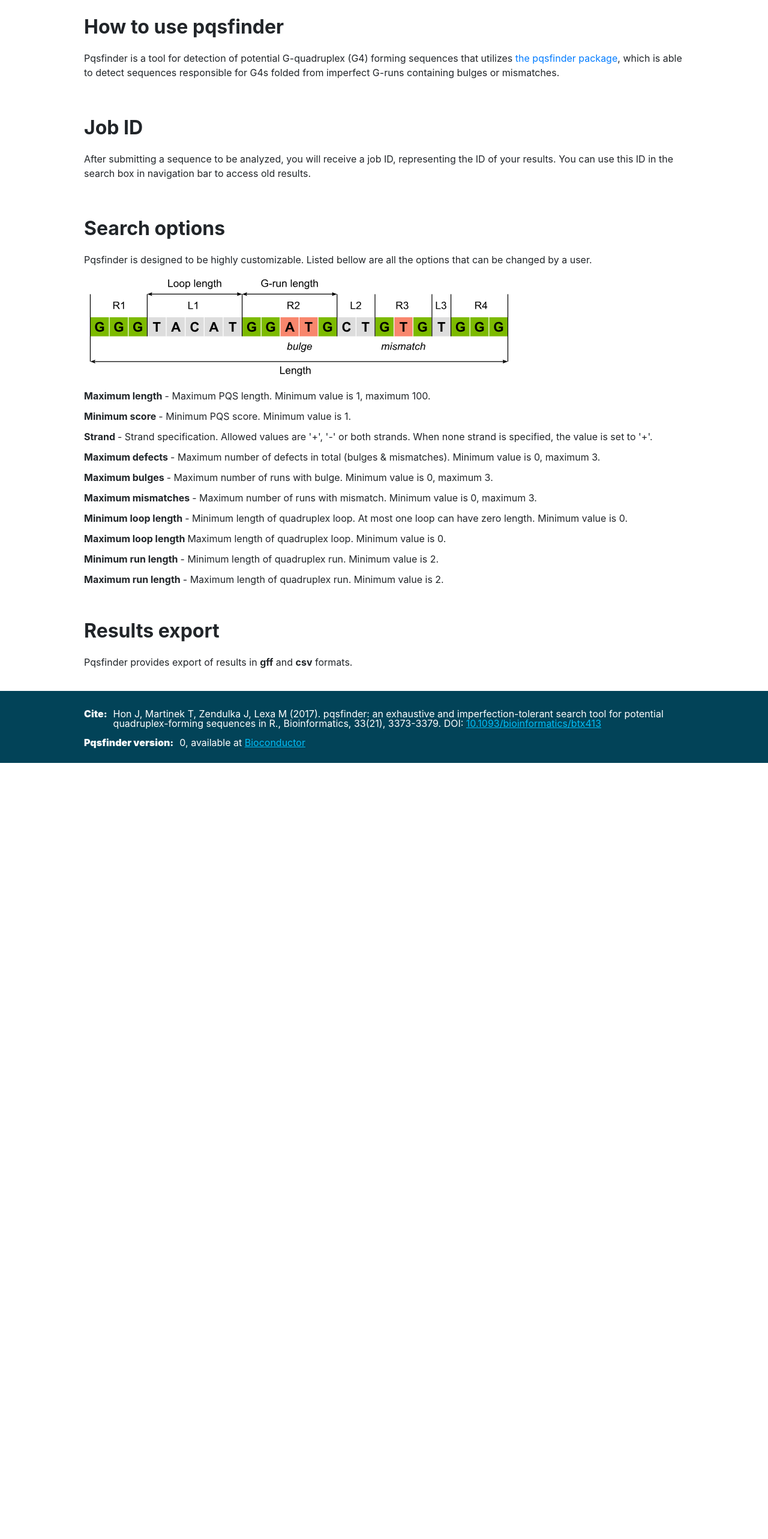
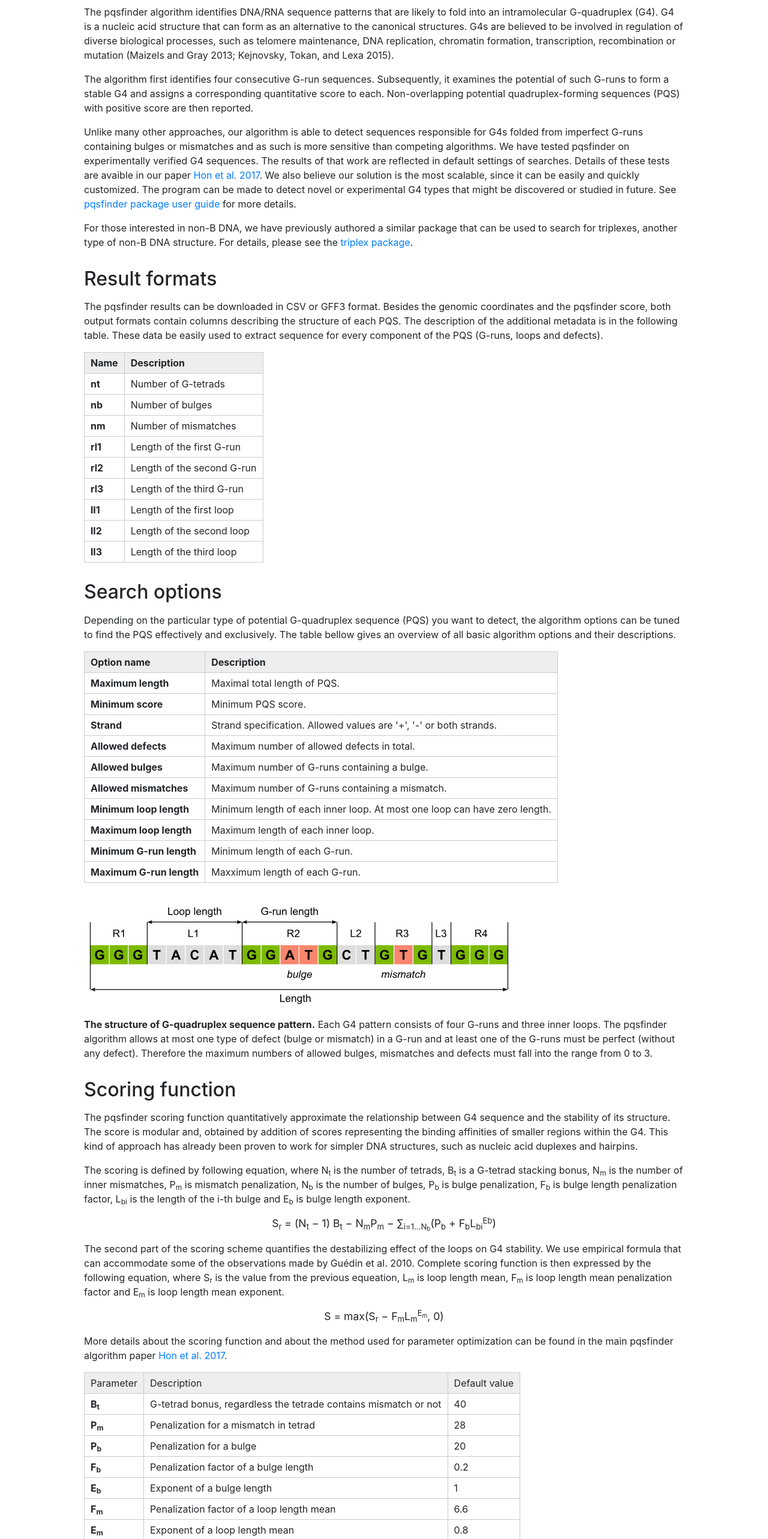
Before and after one commit to dominicenka/pqsfinder-frontend, a React (Create React App) app: page /help in a window 1280 px wide. Shown: the part 160-2726 px from the top of the page at 60% size. Before the commit the page ends 1432 px from the top, so only its background shows below. Built offline with nearby package versions, Linux system fonts and the light colour scheme; no server answers; what flux would draw is missing.

Commit message:
improved help page and some typos

```diff
--- a/src/App.css
+++ b/src/App.css
@@ -20,12 +20,23 @@
     height:100%;
 }
 
-h1 {
+div h1 {
     width: 100%;
-    text-align: center;
+    text-align: left;
     padding-top: 5px;
+    padding-bottom: 15px;
     max-width: 1000px;
     margin: auto;
+}
+
+div h1.mw {
+    text-align: center;
+}
+
+div h2 {
+    text-align: left;
+    margin-bottom: 15px;
+    margin-top: 30px;
 }
 
 .row {
--- a/src/App.js
+++ b/src/App.js
@@ -104,7 +104,7 @@
 								DOI: <a href="https://dx.doi.org/10.1093/bioinformatics/btx413" target="_blank" rel="noopener noreferrer">10.1093/bioinformatics/btx413</a></p>
 						</div>
 						<div className="version">
-						<p className="text">Pqsfinder version: </p>
+						<p className="text">Version of pqsfinder package: </p>
 							<p className="version-text">
 								{this.state.version},
 								available at <a href="https://bioconductor.org/packages/release/bioc/html/pqsfinder.html" target="_blank" rel="noopener noreferrer">Bioconductor</a>
--- a/src/components/DNAInput.js
+++ b/src/components/DNAInput.js
@@ -117,9 +117,8 @@
                 </div>
                 <div className='pqsText'>
                     <p className="card-text">
-                    Pqsfinder is able to detect potential G4s folded from imperfect G-runs containing bulges or mismatches or G4s having long loops. Pqsfinder uses easy-interpretable scoring function fitted on G4 sequencing data to estimate the stability of the G4.
-                    </p>
-                    <p className="card-text"><strong>Note:</strong> Although both DNA and RNA sequences are supported, the pqsfinder scoring function was trained and validated primarily on DNA sequences. More details can be found in <a href="https://dx.doi.org/10.1093/bioinformatics/btx413" target="_blank" rel="noopener noreferrer">Hon et al. 2017</a>.</p>
+                    The pqsfinder web application predicts potential G4s folded from imperfect G-runs containing bulges or mismatches or G4s having long loops. It uses the most recent <a href="https://bioconductor.org/packages/release/bioc/html/pqsfinder.html" target="_blank" rel="noopener noreferrer">pqsfinder package</a> that uses easy-interpretable scoring function fitted on G4 sequencing data to estimate the stability of the G4.</p>
+                    <p className="card-text">Both DNA and RNA sequences are supported. However, the pqsfinder scoring function was trained and validated primarily on DNA sequences. More details can be found in <a href="https://dx.doi.org/10.1093/bioinformatics/btx413" target="_blank" rel="noopener noreferrer">Hon et al. 2017</a>.</p>
                 </div>
             </div>
         )
--- a/src/components/Options.js
+++ b/src/components/Options.js
@@ -163,6 +163,7 @@
                         <div className="row">
                             <div className="col-md-12">
                                 <p><img src={optsImg} alt="options explained" className="optsImg"></img></p>
+                                <p className="optsCaption"><strong>The structure of G-quadruplex sequence pattern.</strong> Each G4 pattern consists of four G-runs and three inner loops. The pqsfinder algorithm allows at most one type of defect (bulge or mismatch) in a G-run and at least one of the G-runs must be perfect (without any defect). Therefore the maximum numbers of allowed bulges, mismatches and defects must fall into the range from 0 to 3.</p>
                                 <p>More details about search options and the scoring function can be found at the <NavLink to="/help">Help page</NavLink>.</p>
                             </div>
                         </div>
--- a/src/components/ResultsHeader.js
+++ b/src/components/ResultsHeader.js
@@ -10,7 +10,7 @@
                             <div className="card-body results-header-body">
                                 <div className="header-content">
                                     <div className="job-id">
-                                        Job ID: {this.props.id} <br></br>
+                                        <strong>Job ID:</strong> {this.props.id} <br></br>
                                     </div>
                                     <div className="dropdown header-export">
                                         <button type="button" className="btn btn-info dropdown-toggle btn-padding-opt" id="dropdownMenuButton" data-toggle="dropdown" aria-haspopup="true" aria-expanded="false">Export all results as..</button>
@@ -20,6 +20,7 @@
                                         </div>
                                     </div>
                                 </div>
+                                    <p>Bookmark this page or save the job ID to access the results later.</p>
                             </div>
                     </div>
             </div>
--- a/src/pages/Help.css
+++ b/src/pages/Help.css
@@ -20,7 +20,25 @@
 .optsImg {
     width: 70%;
     margin-top: 20px;
+    margin-bottom: 5px;
+}
+
+.optsTable {
     margin-bottom: 20px;
+}
+
+.optsTable td {
+    border: 1px solid #ccc;
+    padding: 5px 10px 5px 10px;
+}
+
+.optsTable thead td {
+    background: #eee;
+}
+
+.equation {
+    text-align: center;
+    font-size: 110%;
 }
 
 .flex {
--- a/src/pages/Help.js
+++ b/src/pages/Help.js
@@ -9,79 +9,179 @@
         return <div className="body">
         <div className="help-wrapper">
             <h1>Help</h1>
-                <div className="question">
-                        <p className="h">How to use pqsfinder</p>
-                        <p className="text">
-                            Pqsfinder is a tool for detection of potential G-quadruplex (G4) forming sequences that utilizes
-                            <a href="https://bioconductor.org/packages/release/bioc/html/pqsfinder.html"> the pqsfinder package</a>,
-                            which is able to detect sequences responsible for G4s
-                            folded from  imperfect G-runs containing bulges or mismatches.
-                        </p>
-                </div>
-                <div className="question">
-                        <p className="h">Job ID</p>
-                        <p className="text">
-                            After submitting a sequence to be analyzed, you will receive a job ID, representing the ID of your results.
-                            You can use this ID in the search box in navigation bar to access old results.
-                        </p>
-                </div>
-                <div className="question">
-                        <p className="h">Search options</p>
-                        <div className="text">
-                            Pqsfinder is designed to be highly customizable. Listed bellow are all the options that
-                            can be changed by a user. <br></br>
-                            <div className="img-wrapper"><img src={optsImg} alt="options explained" className="optsImg"></img></div>
-                            <div className="flex">
-                                <span className="opt">Maximum  length </span> <p>- Maximum PQS length. Minimum value is 1, maximum  100.</p>
-                            </div>
-                            <div className="flex">
-                                <span className="opt">Minimum score</span>
-                                <p>- Minimum  PQS score. Minimum value is 1.</p>
-                            </div>
-                            <div className="flex">
-                                <span className="opt">Strand</span>
-                                <p>- Strand specification. Allowed values are '+', '-' or both strands. When none strand is specified, the value is set to '+'.</p>
-                            </div>
-                            <div className="flex">
-                                <span className="opt">Maximum  defects</span>
-                                <p>-  Maximum number of defects in total (bulges & mismatches). Minimum value is 0, maximum  3.</p>
-                            </div>
-                            <div className="flex">
-                                <span className="opt">Maximum  bulges</span>
-                                <p>
-                                - Maximum number of runs with bulge. Minimum value is 0, maximum  3.
-                                </p>
-                            </div>
-                            <div className="flex">
-                                <span className="opt">Maximum  mismatches</span>
-                                <p>
-                                - Maximum number of runs with mismatch. Minimum value is 0, maximum  3.
-                                </p>
-                            </div>
-                            <div className="flex">
-                                <span className="opt">Minimum loop length</span>
-                                <p>- Minimum  length of quadruplex loop. At most one loop can have zero length. Minimum value is 0.</p>
-                            </div>
-                            <div className="flex">
-                                <span className="opt">Maximum  loop length</span>
-                                Maximum length of quadruplex loop. Minimum value is 0.
-                            </div>
-                            <div className="flex">
-                                <span className="opt">Minimum run length</span>
-                                <p>- Minimum  length of quadruplex run. Minimum value is 2.</p>
-                            </div>
-                            <div className="flex">
-                                <span className="opt">Maximum  run length</span>
-                                <p>- Maximum length of quadruplex run. Minimum value is 2.</p>
-                            </div>
-                        </div>
-                </div>
-                <div className="question">
-                        <p className="h">Results export</p>
-                        <p className="text">
-                            Pqsfinder provides export of results in <b>gff</b> and <b>csv</b> formats.
-                        </p>
-                </div>
+                <p>The pqsfinder algorithm identifies DNA/RNA sequence patterns that are likely to fold into an intramolecular G-quadruplex (G4). G4 is a nucleic acid structure that can form as an alternative to the canonical structures. G4s are believed to be involved in regulation of diverse biological processes, such as telomere maintenance, DNA replication, chromatin formation, transcription, recombination or mutation (Maizels and Gray 2013; Kejnovsky, Tokan, and Lexa 2015).</p>
+
+                <p>The algorithm first identifies four consecutive G-run sequences. Subsequently, it examines the potential of such G-runs to form a stable G4 and assigns a corresponding quantitative score to each. Non-overlapping potential quadruplex-forming sequences (PQS) with positive score are then reported.</p>
+
+                <p>Unlike many other approaches, our algorithm is able to detect sequences responsible for G4s folded from imperfect G-runs containing bulges or mismatches and as such is more sensitive than competing algorithms. We have tested pqsfinder on experimentally verified G4 sequences. The results of that work are reflected in default settings of searches. Details of these tests are avaible in our paper <a href="https://dx.doi.org/10.1093/bioinformatics/btx413" target="_blank" rel="noopener noreferrer">Hon et al. 2017</a>. We also believe our solution is the most scalable, since it can be easily and quickly customized. The program can be made to detect novel or experimental G4 types that might be discovered or studied in future. See <a href="https://www.bioconductor.org/packages/release/bioc/vignettes/pqsfinder/inst/doc/pqsfinder.html" target="_blank" rel="noopener noreferrer">pqsfinder package user guide</a> for more details.</p>
+
+                <p>For those interested in non-B DNA, we have previously authored a similar package that can be used to search for triplexes, another type of non-B DNA structure. For details, please see the <a href="https://bioconductor.org/packages/release/bioc/html/pqsfinder.html" target="_blank" rel="noopener noreferrer">triplex package</a>.</p>
+
+                <h2>Result formats</h2>
+
+                <p>The pqsfinder results can be downloaded in CSV or GFF3 format. Besides the genomic coordinates and the pqsfinder score, both output formats contain columns describing the structure of each PQS. The description of the additional metadata is in the following table. These data be easily used to extract sequence for every component of the PQS (G-runs, loops and defects).</p>
+
+                <table class="optsTable">
+                <thead>
+                <tr>
+                    <td><strong>Name</strong></td>
+                    <td><strong>Description</strong></td>
+                </tr>
+                </thead>
+                <tr>
+                    <td><strong>nt</strong></td>
+                    <td>Number of G-tetrads</td>
+                </tr>
+                <tr>
+                    <td><strong>nb</strong></td>
+                    <td>Number of bulges</td>
+                </tr>
+                <tr>
+                    <td><strong>nm</strong></td>
+                    <td>Number of mismatches</td>
+                </tr>
+                <tr>
+                    <td><strong>rl1</strong></td>
+                    <td>Length of the first G-run</td>
+                </tr>
+                <tr>
+                    <td><strong>rl2</strong></td>
+                    <td>Length of the second G-run</td>
+                </tr>
+                <tr>
+                    <td><strong>rl3</strong></td>
+                    <td>Length of the third G-run</td>
+                </tr>
+                <tr>
+                    <td><strong>ll1</strong></td>
+                    <td>Length of the first loop</td>
+                </tr>
+                <tr>
+                    <td><strong>ll2</strong></td>
+                    <td>Length of the second loop</td>
+                </tr>
+                <tr>
+                    <td><strong>ll3</strong></td>
+                    <td>Length of the third loop</td>
+                </tr>
+                </table>
+
+                <h2>Search options</h2>
+                <p>Depending on the particular type of potential G-quadruplex sequence (PQS) you want to detect, the algorithm options can be tuned to find the PQS effectively and exclusively. The table bellow gives an overview of all basic algorithm options and their descriptions.</p>
+
+                <table className="optsTable">
+                <thead>
+                <tr>
+                <td><strong>Option name</strong></td>
+                <td><strong>Description</strong></td>
+                </tr>
+                </thead>
+                <tbody>
+                <tr class="odd">
+                <td><strong>Maximum length</strong></td>
+                <td>Maximal total length of PQS.</td>
+                </tr>
+                <tr class="even">
+                <td><strong>Minimum score</strong></td>
+                <td>Minimum PQS score.</td>
+                </tr>
+                <tr class="odd">
+                <td><strong>Strand</strong></td>
+                <td>Strand specification. Allowed values are '+', '-' or both strands.</td>
+                </tr>
+                <tr class="odd">
+                <td><strong>Allowed defects</strong></td>
+                <td>Maximum number of allowed defects in total.</td>
+                </tr>
+                <tr class="odd">
+                <td><strong>Allowed bulges</strong></td>
+                <td>Maximum number of G-runs containing a bulge.</td>
+                </tr>
+                <tr class="even">
+                <td><strong>Allowed mismatches</strong></td>
+                <td>Maximum number of G-runs containing a mismatch.</td>
+                </tr>
+                <tr class="odd">
+                <td><strong>Minimum loop length</strong></td>
+                <td>Minimum length of each inner loop. At most one loop can have zero length.</td>
+                </tr>
+                <tr class="even">
+                <td><strong>Maximum loop length</strong></td>
+                <td>Maximum length of each inner loop.</td>
+                </tr>
+                <tr class="odd">
+                <td><strong>Minimum G-run length</strong></td>
+                <td>Minimum length of each G-run.</td>
+                </tr>
+                <tr class="even">
+                <td><strong>Maximum G-run length</strong></td>
+                <td>Maxximum length of each G-run.</td>
+                </tr>
+                </tbody>
+                </table>
+
+                <p><img src={optsImg} alt="options explained" className="optsImg"></img></p>
+                <p className="optsCaption"><strong>The structure of G-quadruplex sequence pattern.</strong> Each G4 pattern consists of four G-runs and three inner loops. The pqsfinder algorithm allows at most one type of defect (bulge or mismatch) in a G-run and at least one of the G-runs must be perfect (without any defect). Therefore the maximum numbers of allowed bulges, mismatches and defects must fall into the range from 0 to 3.</p>
+
+                <h2>Scoring function</h2>
+                <p>The pqsfinder scoring function quantitatively approximate the relationship between G4 sequence and the stability of its structure. The score is modular and, obtained by addition of scores representing the binding affinities of smaller regions within the G4. This kind of approach has already been proven to work for simpler DNA structures, such as nucleic acid duplexes and hairpins.</p>
+
+                <p>The scoring is defined by following equation, where N<sub>t</sub> is the number of tetrads, B<sub>t</sub> is a G-tetrad stacking bonus, N<sub>m</sub> is the number of inner mismatches, P<sub>m</sub> is mismatch penalization, N<sub>b</sub> is the number of bulges, P<sub>b</sub> is bulge penalization, F<sub>b</sub> is bulge length penalization factor, L<sub>bi</sub> is the length of the i-th bulge and E<sub>b</sub> is bulge length exponent.</p>
+
+                <p className="equation">S<sub>r</sub> = (N<sub>t</sub> − 1) B<sub>t</sub> − N<sub>m</sub>P<sub>m</sub> − ∑<sub>i=1...N<sub>b</sub></sub>(P<sub>b</sub> + F<sub>b</sub>L<sub>bi</sub><sup>Eb</sup>)</p>
+
+                <p>The second part of the scoring scheme quantifies the destabilizing effect of the loops on G4 stability. We use empirical formula that can accommodate some of the observations made by Guédin et al. 2010. Complete scoring function is then expressed by the following equation, where S<sub>r</sub> is the value from the previous equeation, L<sub>m</sub> is loop length mean, F<sub>m</sub> is loop length mean penalization factor and E<sub>m</sub> is loop length mean exponent.</p>
+
+                <p className="equation">S = max(S<sub>r</sub> − F<sub>m</sub>L<sub>m</sub><sup>E<sub>m</sub></sup>, 0)</p>
+
+                <p>More details about the scoring function and about the method used for parameter optimization can be found in the main pqsfinder algorithm paper <a href="https://dx.doi.org/10.1093/bioinformatics/btx413" target="_blank" rel="noopener noreferrer">Hon et al. 2017</a>.</p>
+
+                <table class="optsTable">
+                <thead>
+                <tr>
+                <td>Parameter</td>
+                <td>Description</td>
+                <td>Default value</td>
+                </tr>
+                </thead>
+                <tbody>
+                <tr class="odd">
+                <td><strong>B<sub>t</sub></strong></td>
+                <td>G-tetrad bonus, regardless the tetrade contains mismatch or not</td>
+                <td>40</td>
+                </tr>
+                <tr class="even">
+                <td><strong>P<sub>m</sub></strong></td>
+                <td>Penalization for a mismatch in tetrad</td>
+                <td>28</td>
+                </tr>
+                <tr class="odd">
+                <td><strong>P<sub>b</sub></strong></td>
+                <td>Penalization for a bulge</td>
+                <td>20</td>
+                </tr>
+                <tr class="even">
+                <td><strong>F<sub>b</sub></strong></td>
+                <td>Penalization factor of a bulge length</td>
+                <td>0.2</td>
+                </tr>
+                <tr class="odd">
+                <td><strong>E<sub>b</sub></strong></td>
+                <td>Exponent of a bulge length</td>
+                <td>1</td>
+                </tr>
+                <tr class="even">
+                <td><strong>F<sub>m</sub></strong></td>
+                <td>Penalization factor of a loop length mean</td>
+                <td>6.6</td>
+                </tr>
+                <tr class="odd">
+                <td><strong>E<sub>m</sub></strong></td>
+                <td>Exponent of a loop length mean</td>
+                <td>0.8</td>
+                </tr>
+                </tbody>
+                </table>
             </div>
         </div>
     }
--- a/src/pages/Results.css
+++ b/src/pages/Results.css
@@ -164,7 +164,7 @@
 .job-id {
     padding-top: 10px;
     text-align: center;
-    margin: 5px;
+    margin: 5px 0;
 }
 
 .result-table-header {
```
Also changed, not shown: src/pages/Examples.js (+8 -8 lines), src/pages/Examples.css (line endings or trailing spaces).
